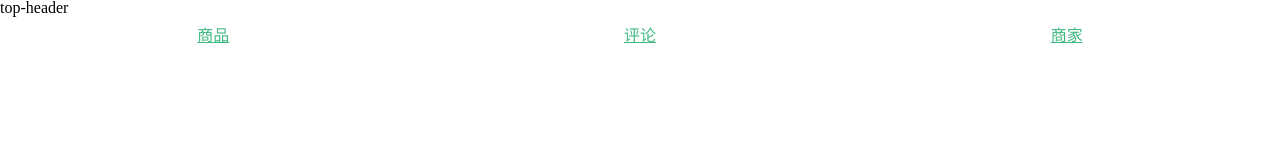
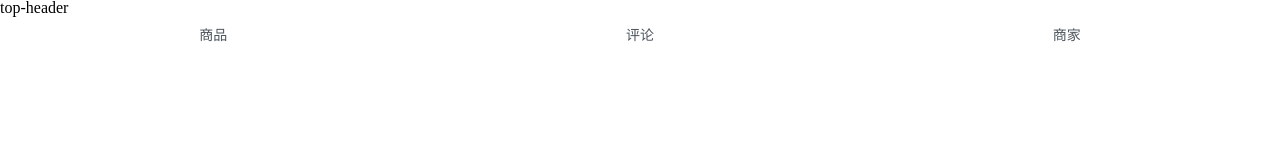
Before and after one commit to carrieguo/vue-sell-app, a Vue app: page / in a window 1280 px wide. Shown: the top 160 px of the page. Built offline with nearby package versions, Linux system fonts and the light colour scheme.

Commit message:
save work

```diff
--- a/src/App.vue
+++ b/src/App.vue
@@ -2,9 +2,9 @@
   <div id="app">
     <Top />
     <div class="tab">
-      <div class="tab-item"><router-link to="/goods">商品</router-link></div>
-      <div class="tab-item"><router-link to="/ratings">评论</router-link></div>
-      <div class="tab-item"><router-link to="/seller">商家</router-link></div>
+      <div class="tab-item"><router-link active-class="active" to="/goods">商品</router-link></div>
+      <div class="tab-item"><router-link active-class="active" to="/ratings">评论</router-link></div>
+      <div class="tab-item"><router-link active-class="active" to="/seller">商家</router-link></div>
     </div>
     <router-view></router-view>
   </div>
@@ -36,4 +36,11 @@ export default {
       .tab-item
         flex: 1;
         text-align: center;
+        & > a
+          display:block;
+          font-size : 14px;
+          color : rgb(77, 85, 93);
+          text-decoration : none;
+          &.active
+            color
 </style>
--- a/src/router.js
+++ b/src/router.js
@@ -13,6 +13,7 @@ const routes = [
 ];
 
 let router = new VueRouter({
+    linkActiveClass: 'active',
     routes // (缩写) 相当于 routes: routes
 });
 export default router;
```
Also changed, not shown: 1 other file (tests, documents, lock files or other folders).
